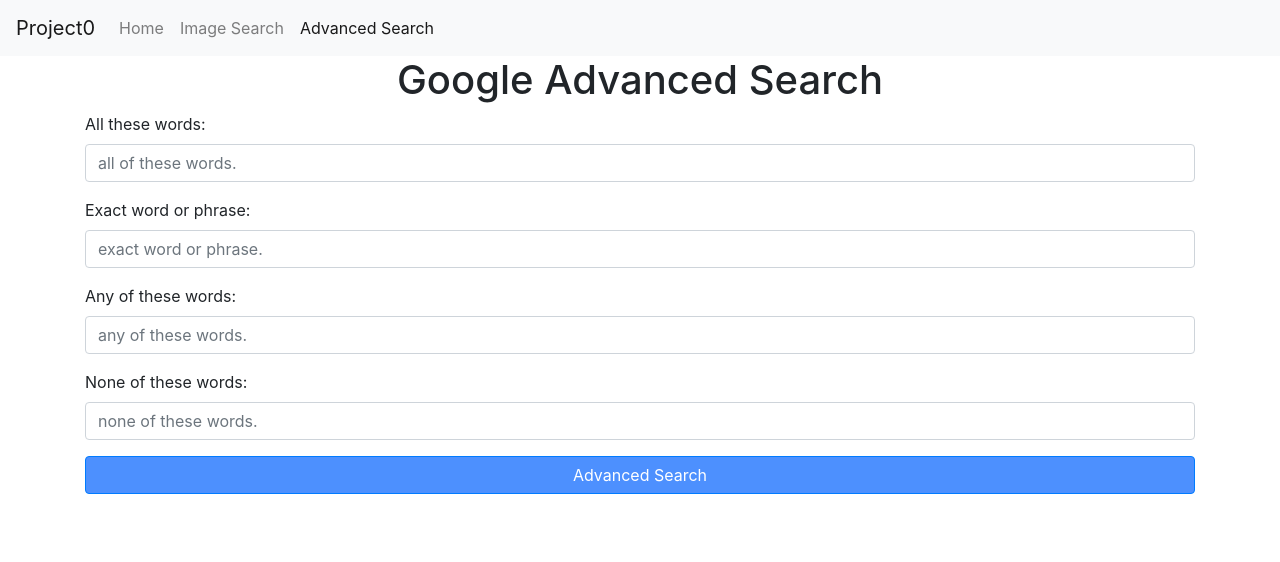
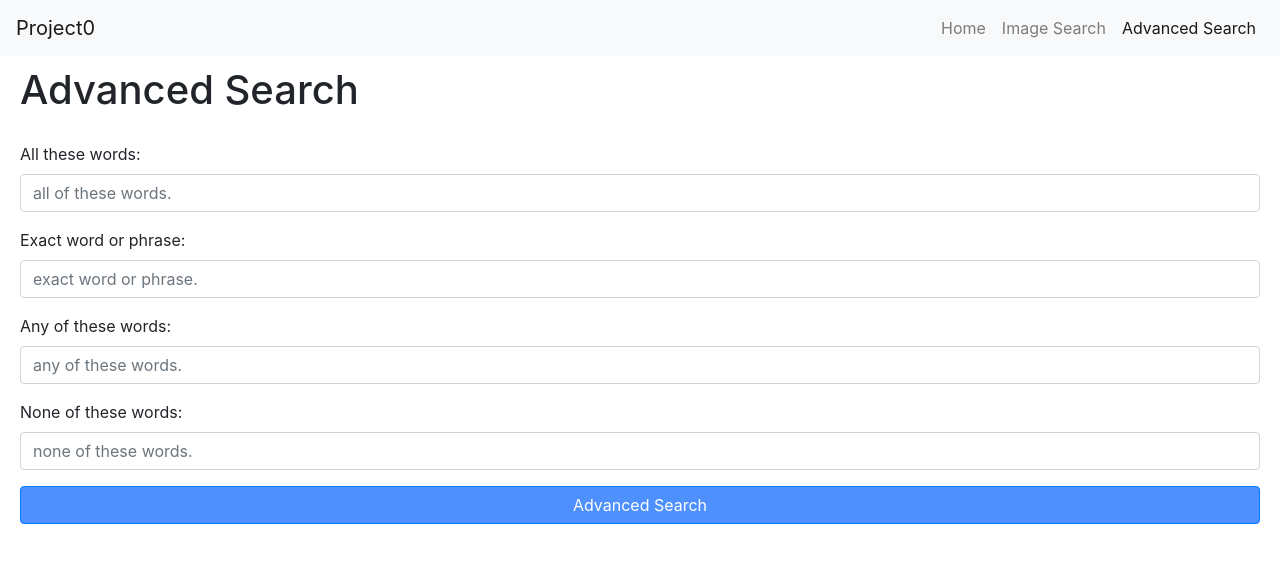
Before and after one commit to OgUrbana/Project0, a plain HTML site: page advanced.html in a window 1280 px wide. Drawn offline with nearby package versions, Linux system fonts and the light colour scheme.

Commit message:
Beautifying

```diff
--- a/advanced.html
+++ b/advanced.html
@@ -13,7 +13,7 @@
                 <span class="navbar-toggler-icon"></span>
             </button>
             <div class="collapse navbar-collapse" id="navbar">
-                <ul class="navbar-nav">
+                <ul class="navbar-nav ml-auto">
                     <li class="nav-item">
                         <a class="nav-link" href="index.html">Home</a>
                     </li>
@@ -26,9 +26,9 @@
                 </ul>
             </div>
         </nav>
-        <h1 style="text-align: center;">Google Advanced Search</h1>
+        <h1>Advanced Search</h1>
         <form action="https://google.com/search">
-            <div class="container">
+            <!--<div class="container">-->
                 <div class="mb-3">
                     <label for="formAllWordsInput" class="form-label">All these words:</label>
                     <input type="text" class="form-control" id="formAllWordsInput" placeholder="all of these words." name="q">
@@ -46,8 +46,9 @@
                     <input type="text" class="form-control" id="formNoneWordsInput" placeholder="none of these words." name="as_eq">
                   </div>
                    <!-- <input type="submit" value="Google Search"> -->
-                   <button type="submit" class="btn btn-primary">Advanced Search</button>
-            </div>
+                   <button type="submit" class="btn btn-primary btnAuto">Advanced Search</button>
+<!--            </div>-->
+
         <!--https://www.google.com/search?as_q=test&as_epq=test2&as_oq=test3&as_eq=test4&as_nlo=1&as_nhi=10
             &lr=lang_en&cr=countryUS&as_qdr=d&as_sitesearch=test.org&as_occt=any&safe=images&as_filetype=&tbs=-->
         </form>
--- a/style.scss
+++ b/style.scss
@@ -1,11 +1,20 @@
 $blueButton: #4d90fe;
 
+form {
+    padding: 20px;
+}
 
 
-.btn {
+h1 {
+    padding-left: 20px;
+    padding-top: 10px;
+}
+
+.btnAuto {
     background-color: $blueButton;
     color: white;
     margin: auto;
     display: block;
     width: 100%;
+    margin-bottom: 10px;
 }
```
Also changed, not shown: image.html (+11 -6 lines), index.html (+14 -5 lines), style.css, 1 other file.
